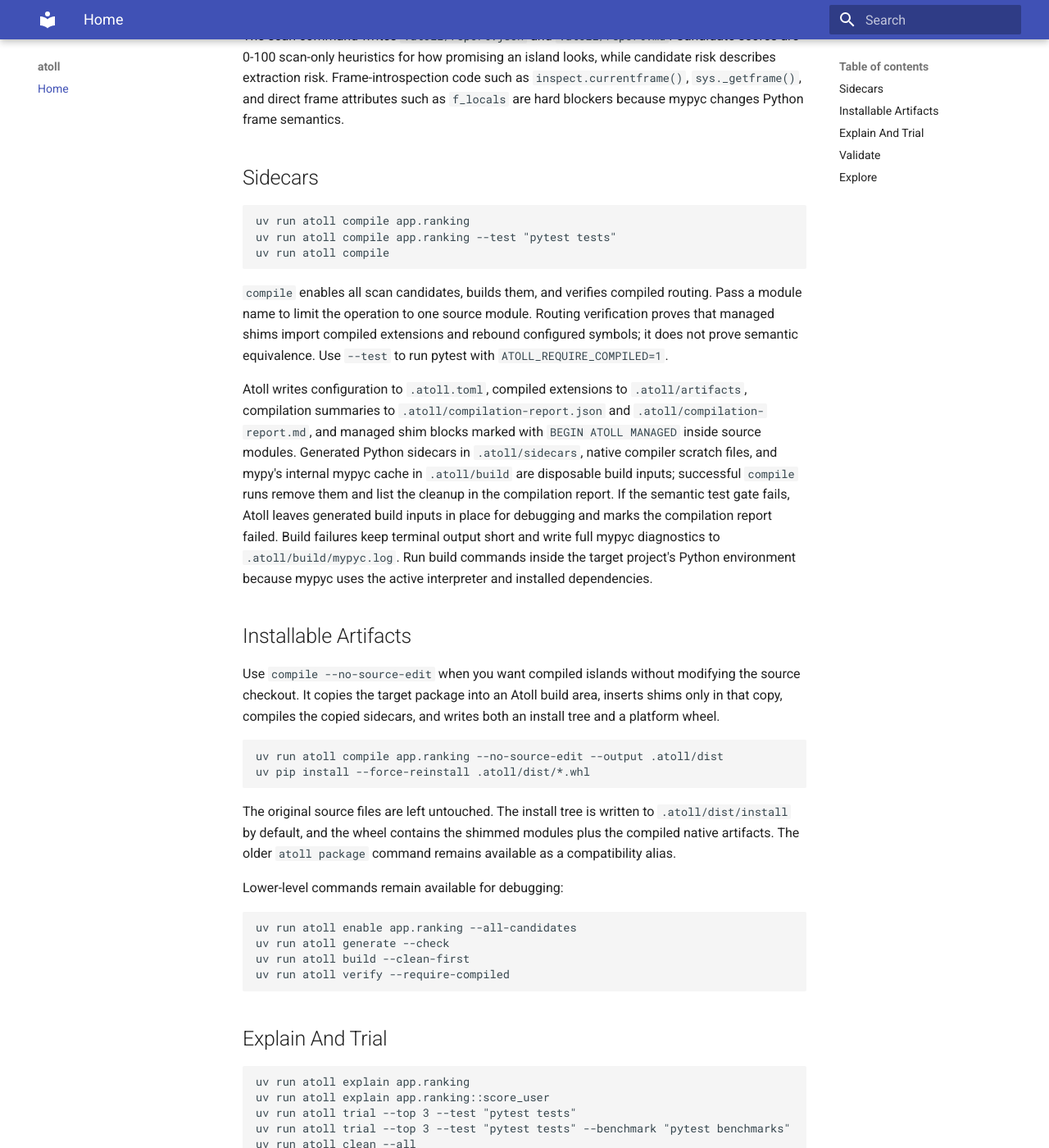
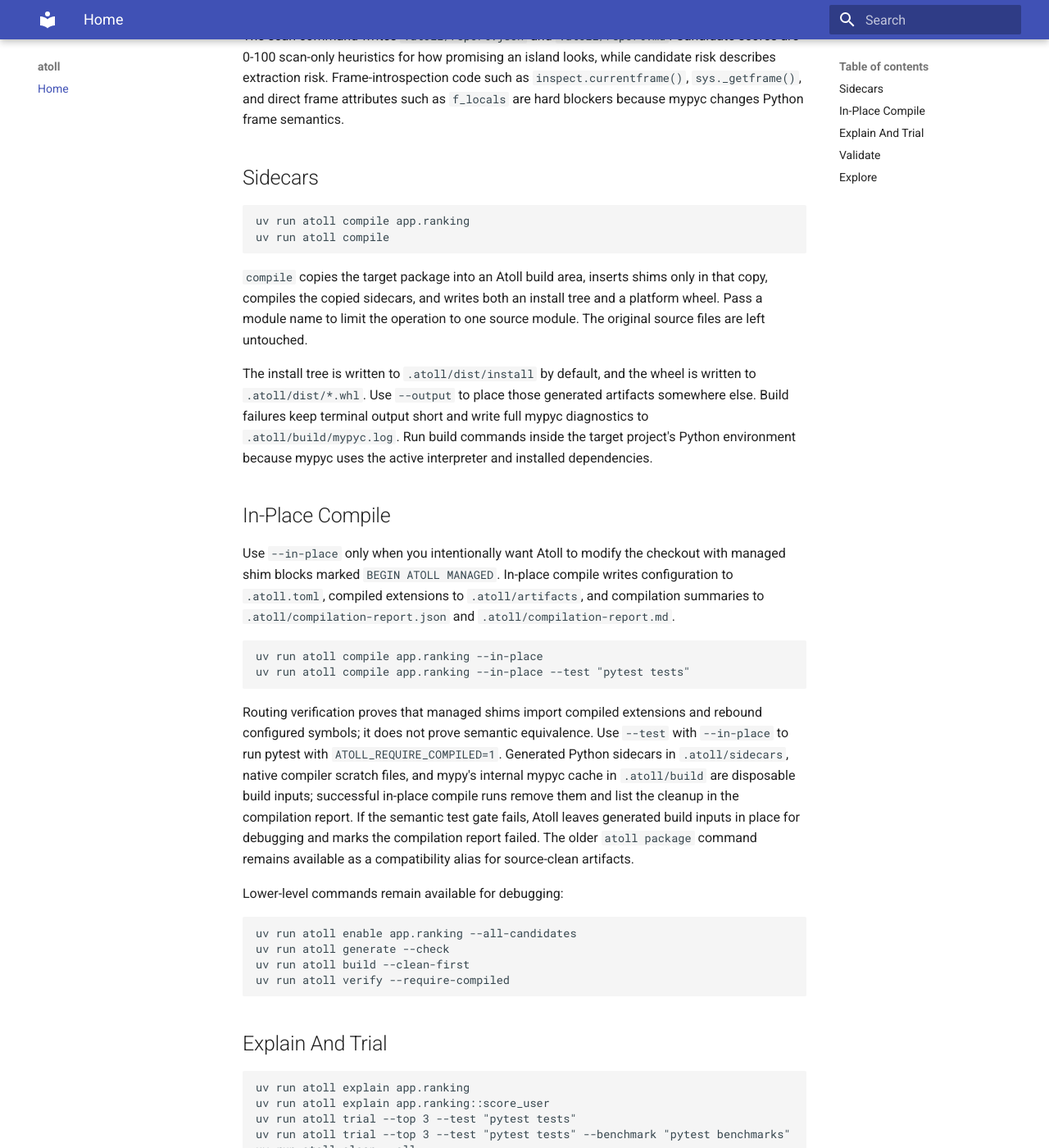
Before and after one commit to damienbenveniste/Atoll, an MkDocs documentation site: the page built from docs/index.md, in a window 1280 px wide and 1400 px high, scrolled down 339 px. Shown: the whole window at 82% size. Built offline with MkDocs 1.6.1 and Material for MkDocs 9.7.7, drawn with Linux system fonts in a browser that asks for light colours.

Commit message:
Make compile source-clean by default

````diff
--- a/docs/index.md
+++ b/docs/index.md
@@ -20,42 +20,40 @@ are hard blockers because mypyc changes Python frame semantics.
 
 ```bash
 uv run atoll compile app.ranking
-uv run atoll compile app.ranking --test "pytest tests"
 uv run atoll compile
 ```
 
-`compile` enables all scan candidates, builds them, and verifies compiled routing. Pass a module
-name to limit the operation to one source module. Routing verification proves that managed shims
-import compiled extensions and rebound configured symbols; it does not prove semantic equivalence.
-Use `--test` to run pytest with `ATOLL_REQUIRE_COMPILED=1`.
+`compile` copies the target package into an Atoll build area, inserts shims only in that copy,
+compiles the copied sidecars, and writes both an install tree and a platform wheel. Pass a module
+name to limit the operation to one source module. The original source files are left untouched.
 
-Atoll writes configuration to `.atoll.toml`, compiled extensions to `.atoll/artifacts`,
-compilation summaries to `.atoll/compilation-report.json` and
-`.atoll/compilation-report.md`, and managed shim blocks marked with `BEGIN ATOLL MANAGED`
-inside source modules. Generated Python sidecars in `.atoll/sidecars`, native compiler scratch
-files, and mypy's internal mypyc cache in `.atoll/build` are disposable build inputs; successful
-`compile` runs remove them and list the cleanup in the compilation report.
-If the semantic test gate fails, Atoll leaves generated build inputs in place for debugging and
-marks the compilation report failed.
+The install tree is written to `.atoll/dist/install` by default, and the wheel is written to
+`.atoll/dist/*.whl`. Use `--output` to place those generated artifacts somewhere else.
 Build failures keep terminal output short and write full mypyc diagnostics to
 `.atoll/build/mypyc.log`.
 Run build commands inside the target project's Python environment because mypyc uses the active
 interpreter and installed dependencies.
 
-## Installable Artifacts
+## In-Place Compile
 
-Use `compile --no-source-edit` when you want compiled islands without modifying the source
-checkout. It copies the target package into an Atoll build area, inserts shims only in that copy,
-compiles the copied sidecars, and writes both an install tree and a platform wheel.
+Use `--in-place` only when you intentionally want Atoll to modify the checkout with managed shim
+blocks marked `BEGIN ATOLL MANAGED`. In-place compile writes configuration to `.atoll.toml`,
+compiled extensions to `.atoll/artifacts`, and compilation summaries to
+`.atoll/compilation-report.json` and `.atoll/compilation-report.md`.
 
 ```bash
-uv run atoll compile app.ranking --no-source-edit --output .atoll/dist
-uv pip install --force-reinstall .atoll/dist/*.whl
+uv run atoll compile app.ranking --in-place
+uv run atoll compile app.ranking --in-place --test "pytest tests"
 ```
 
-The original source files are left untouched. The install tree is written to `.atoll/dist/install`
-by default, and the wheel contains the shimmed modules plus the compiled native artifacts. The
-older `atoll package` command remains available as a compatibility alias.
+Routing verification proves that managed shims import compiled extensions and rebound configured
+symbols; it does not prove semantic equivalence. Use `--test` with `--in-place` to run pytest with
+`ATOLL_REQUIRE_COMPILED=1`. Generated Python sidecars in `.atoll/sidecars`, native compiler
+scratch files, and mypy's internal mypyc cache in `.atoll/build` are disposable build inputs;
+successful in-place compile runs remove them and list the cleanup in the compilation report.
+If the semantic test gate fails, Atoll leaves generated build inputs in place for debugging and
+marks the compilation report failed. The older `atoll package` command remains available as a
+compatibility alias for source-clean artifacts.
 
 Lower-level commands remain available for debugging:
 
````
Also changed, not shown: README.md (+23 -23 lines), 3 other files.
